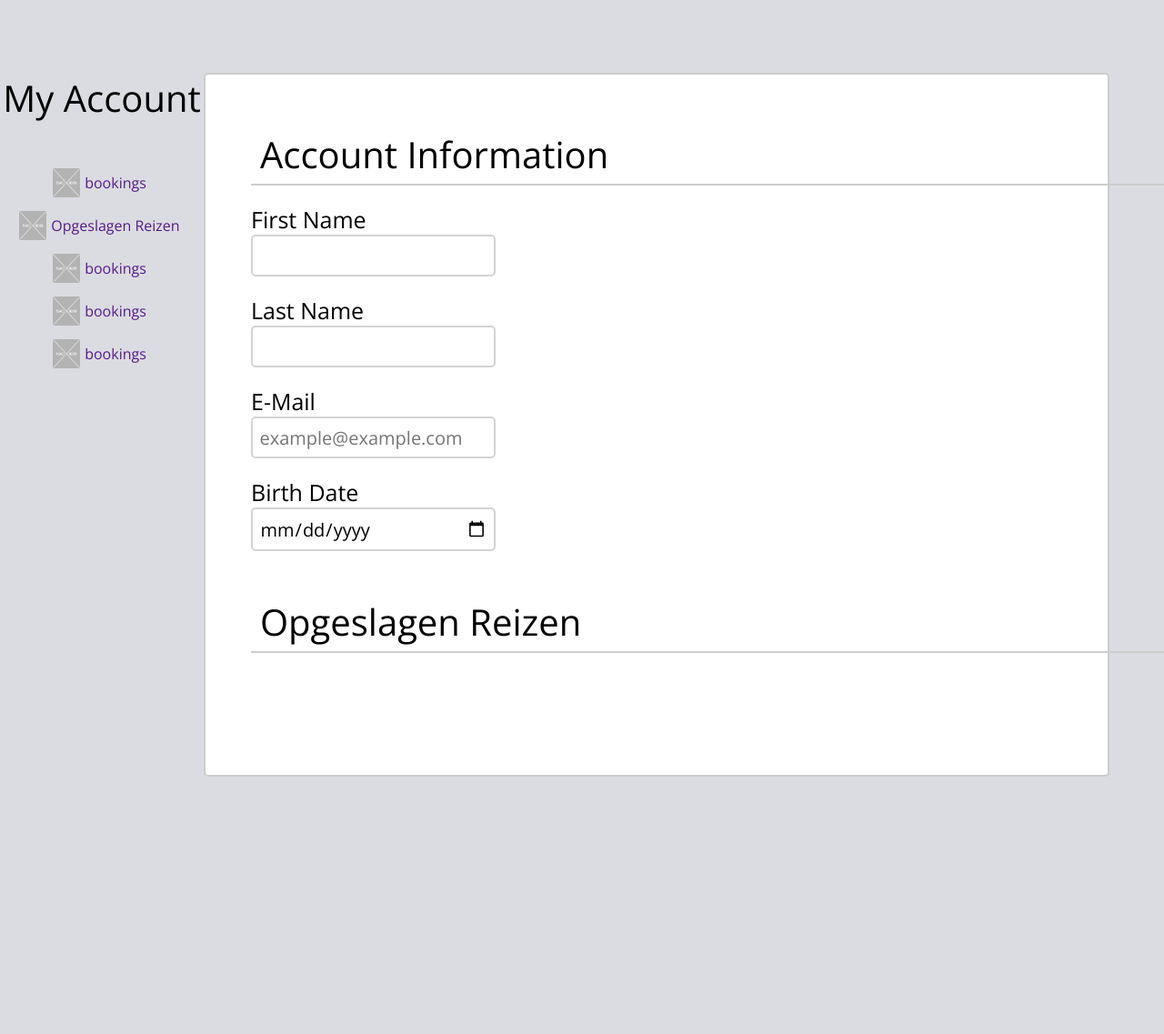
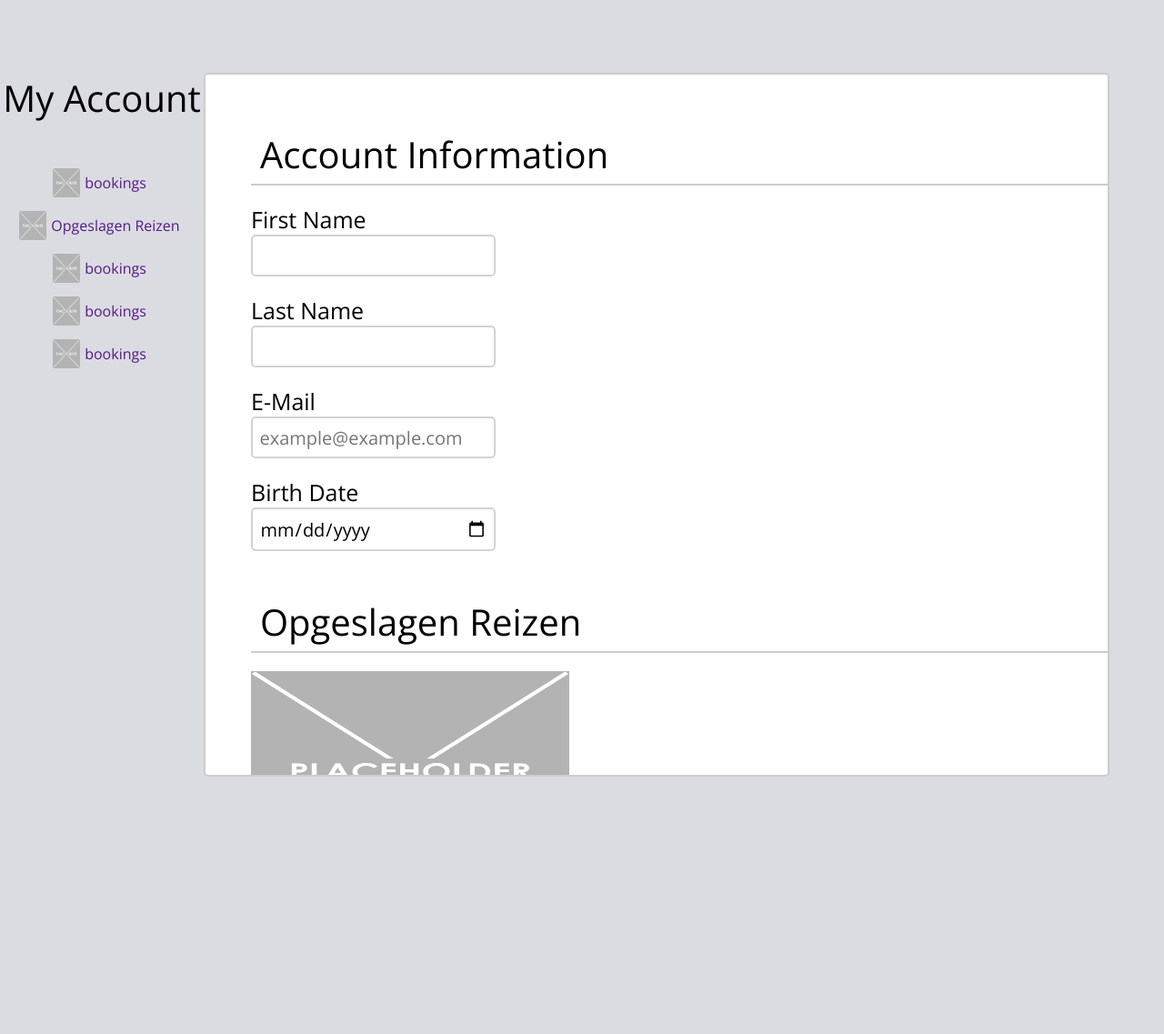
Before and after one commit to CaseBody/CRUD-P4, a PHP site: page /account.php in a window 1280 px wide. Shown: the part 70-1207 px from the top of the page at 91% size. Run offline with PHP 8.4, Linux system fonts and the light colour scheme.

Commit message:
opgeslagen reizen

```diff
--- a/CSS/styles.css
+++ b/CSS/styles.css
@@ -14,6 +14,7 @@ html {
   --white: #fff;
   --contact_trans: #34495eb0;
   --form_trans: #00122fb5;
+  --account_bckgr: #dbdce1;
 }
 
 header {
@@ -730,7 +731,7 @@ footer p {
   flex-direction: column;
   width: 100%;
   height: 100vh;
-  background-color: #dbdce1;
+  background-color: var(--account_bckgr);
   overflow: hidden;
 }
 
@@ -754,6 +755,8 @@ footer p {
   border-radius: 5px;
   border-width: 2px;
   background-color: var(--white);
+  /*scroll*/
+  overflow-y: scroll;
 }
 
 .container_account .bottom .left .nav_title {
@@ -831,5 +834,37 @@ footer p {
 }
 
 .container_account .bottom .right .opgeslagen_reizen .cnt .reizen {
+  margin-bottom: 50px;
+}
 
+.container_account .bottom .right .opgeslagen_reizen .cnt .reizen .reis {
+  display: flex;
+  flex-direction: column;
+  width: 350px;
+  height: 400px;
+  background-color: var(--account_bckgr);
 }
+
+.container_account .bottom .right .opgeslagen_reizen .cnt .reizen .reis img {
+  width: 100%;
+  height: 55%;
+}
+
+.container_account .bottom .right .opgeslagen_reizen .cnt .reizen .reis .reis_hotel {
+  font-size: 35px;
+  margin-left: 5px;
+  margin-top: 5px;
+}
+
+.container_account .bottom .right .opgeslagen_reizen .cnt .reizen .reis .reis_plaats {
+  font-size: 25px;
+  margin-left: 6px;
+}
+
+/* .container_account .bottom .right .opgeslagen_reizen .cnt .reizen .reis .rating {
+
+} */
+
+/* .container_account .bottom .right .opgeslagen_reizen .cnt .reizen .reis .prijs {
+
+} */
--- a/account.php
+++ b/account.php
@@ -51,7 +51,7 @@
                 </div>
 
                 <div class="right">
-                    <div class="account">
+                    <div class="account" id="">
                         <div class="cnt">
                             <div class="acc_title">
                                 <p>Account Information</p>
@@ -72,17 +72,18 @@
                         </div>
                     </div>
 
-                    <div class="opgeslagen_reizen">
+                    <div class="opgeslagen_reizen" id="">
                         <div class="cnt">
                             <div class="opgesl_title">
                                 <p>Opgeslagen Reizen</p>
                             </div>
                             <div class="reizen">
                                 <div class="reis">
-                                    <img src="" alt="">
-                                    <p></p>
-                                    <p></p>
-
+                                    <img src="Assets/afbeeldingen/placeholder.png" alt="placeholder">
+                                    <p class="reis_hotel">Hotel Naam</p>
+                                    <p class="reis_plaats">Plaats</p>
+                                    <p class="rating">★★★★★</p>
+                                    <p class="prijs">Vanaf € 90.00</p>
                                 </div>
                             </div>
                         </div>
```
